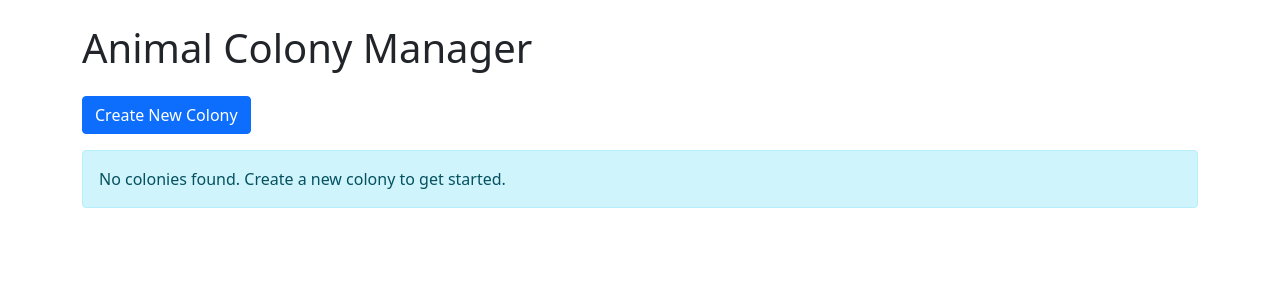
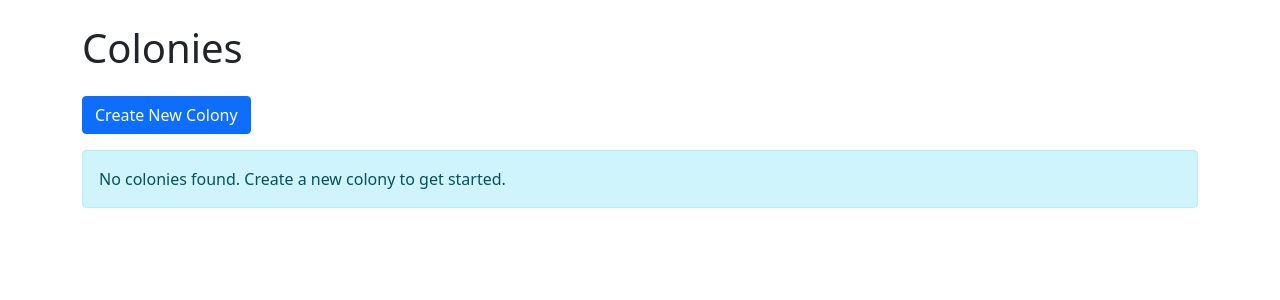
Before and after one commit to da8702/ColonyTree, a Flask app: page /colonies in a window 1280 px wide. Shown: the part 62-362 px from the top of the page. Run offline with Flask 3, Linux system fonts and the light colour scheme.

Commit message:
Rename colonies page header

```diff
--- a/templates/colonies.html
+++ b/templates/colonies.html
@@ -3,7 +3,7 @@
 {% block content %}
 <div class="row">
     <div class="col-md-12">
-        <h1 class="mb-4">Animal Colony Manager</h1>
+        <h1 class="mb-4">Colonies</h1>
         <a href="{{ url_for('new_colony') }}" class="btn btn-primary mb-3">Create New Colony</a>
     </div>
 </div>
```
